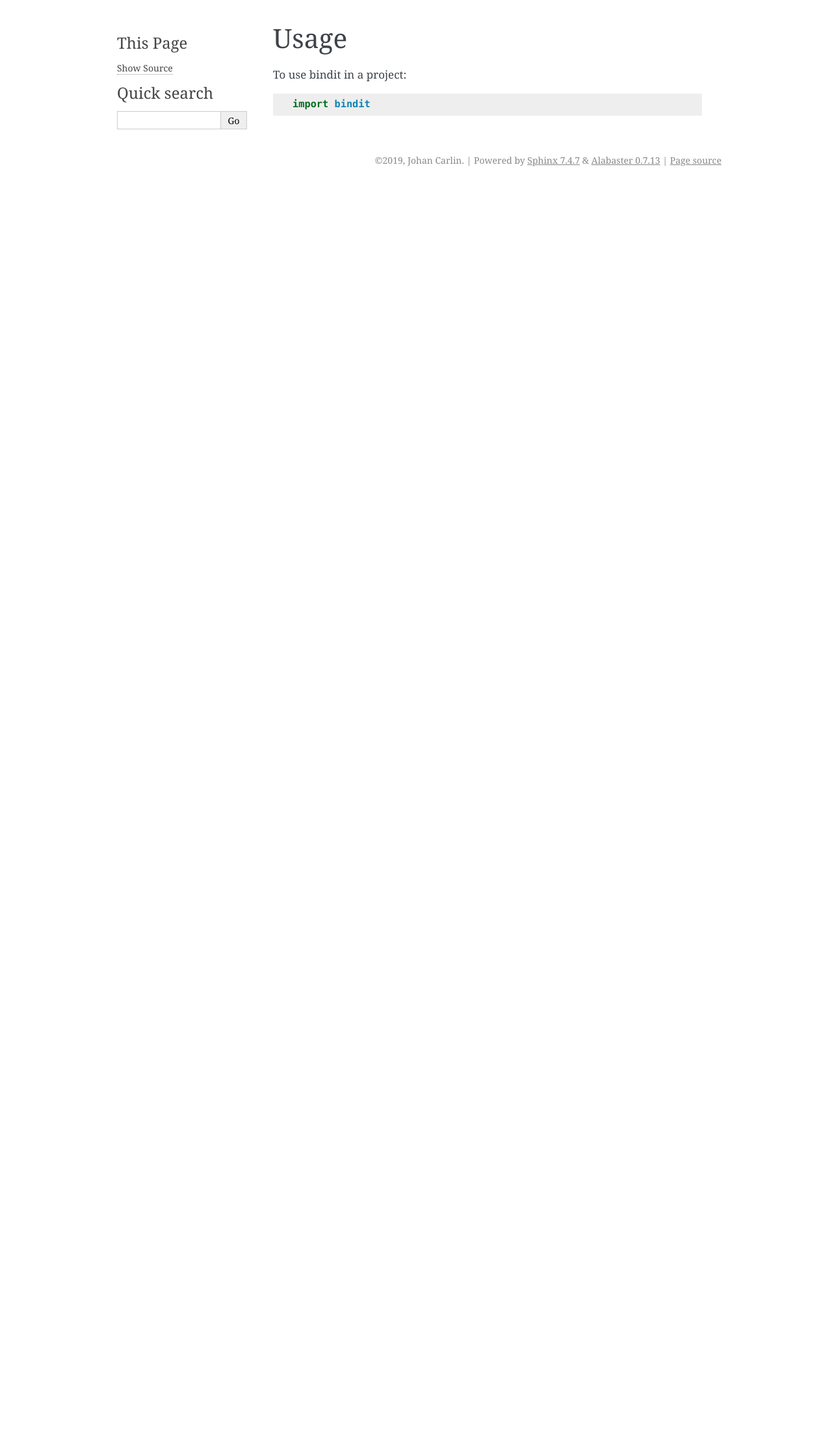
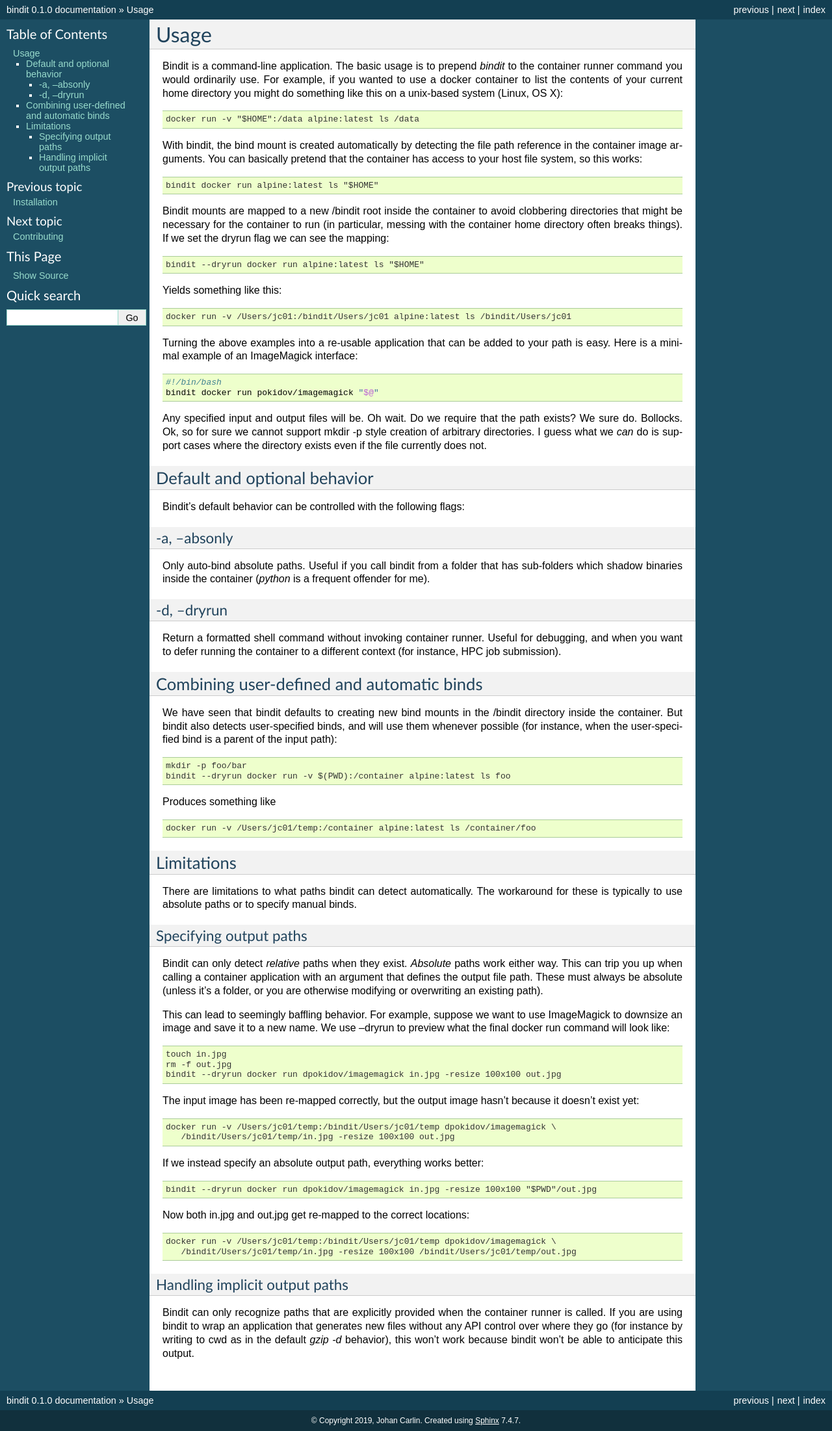
Before and after one commit to jooh/bindit, a Sphinx documentation site: the page built from docs/usage.rst, in a window 1280 px wide. Shown: the whole page at 65% size. Built offline with Sphinx 7.4.7, drawn with Linux system fonts in a browser that asks for light colours; pages that are not in the unit, such as notebooks, are missing from menus; before the commit the page ends 900 px from its top, so only the background shows below that.

Commit message:
docs working

```diff
--- a/docs/conf.py
+++ b/docs/conf.py
@@ -33,7 +33,8 @@ import bindit
 
 # Add any Sphinx extension module names here, as strings. They can be
 # extensions coming with Sphinx (named 'sphinx.ext.*') or your custom ones.
-extensions = ["sphinx.ext.autodoc", "sphinx.ext.viewcode"]
+extensions = ["sphinx.ext.autodoc", "sphinx.ext.viewcode", "sphinx.ext.napoleon",
+        "sphinxcontrib.fulltoc"]
 
 # Add any paths that contain templates here, relative to this directory.
 templates_path = ["_templates"]
@@ -76,6 +77,8 @@ exclude_patterns = ["_build", "Thumbs.db", ".DS_Store"]
 # The name of the Pygments (syntax highlighting) style to use.
 pygments_style = "sphinx"
 
+highlight_language = "bash"
+
 # If true, `todo` and `todoList` produce output, else they produce nothing.
 todo_include_todos = False
 
@@ -85,7 +88,7 @@ todo_include_todos = False
 # The theme to use for HTML and HTML Help pages.  See the documentation for
 # a list of builtin themes.
 #
-html_theme = "alabaster"
+html_theme = "classic"
 
 # Theme options are theme-specific and customize the look and feel of a
 # theme further.  For a list of options available for each theme, see the
--- a/docs/usage.rst
+++ b/docs/usage.rst
@@ -2,6 +2,134 @@
 Usage
 =====
 
-To use bindit in a project::
+Bindit is a command-line application. The basic usage is to prepend `bindit` to the
+container runner command you would ordinarily use. For example, if you wanted to use a
+docker container to list the contents of your current home directory you might do
+something like this on a unix-based system (Linux, OS X):
 
-    import bindit
+.. code-block:: console
+
+    docker run -v "$HOME":/data alpine:latest ls /data
+
+With bindit, the bind mount is created automatically by detecting the file path
+reference in the container image arguments. You can basically pretend that the container
+has access to your host file system, so this works:
+
+.. code-block:: console
+
+    bindit docker run alpine:latest ls "$HOME"
+
+Bindit mounts are mapped to a new /bindit root inside the container to avoid clobbering
+directories that might be necessary for the container to run (in particular, messing
+with the container home directory often breaks things). If we set the dryrun flag we
+can see the mapping:
+
+.. code-block:: console
+
+   bindit --dryrun docker run alpine:latest ls "$HOME"
+
+Yields something like this:
+
+.. code-block:: console
+
+   docker run -v /Users/jc01:/bindit/Users/jc01 alpine:latest ls /bindit/Users/jc01
+
+Turning the above examples into a re-usable application that can be added to your path
+is easy. Here is a minimal example of an ImageMagick interface:
+
+.. code-block:: bash
+
+   #!/bin/bash
+   bindit docker run pokidov/imagemagick "$@"
+
+Any specified input and output files will be. Oh wait. Do we require that the path
+exists? We sure do. Bollocks. Ok, so for sure we cannot support mkdir -p style creation
+of arbitrary directories. I guess what we *can* do is support cases where the directory
+exists even if the file currently does not.
+
+Default and optional behavior
+-----------------------------
+
+Bindit's default behavior can be controlled with the following flags:
+
+-a, --absonly
+~~~~~~~~~~~~~
+
+Only auto-bind absolute paths. Useful if you call bindit from a folder that has
+sub-folders which shadow binaries inside the container (`python` is a frequent offender
+for me).
+
+-d, --dryrun
+~~~~~~~~~~~~
+
+Return a formatted shell command without invoking container runner. Useful for
+debugging, and when you want to defer running the container to a different context (for
+instance, HPC job submission).
+
+Combining user-defined and automatic binds
+------------------------------------------
+
+We have seen that bindit defaults to creating new bind mounts in the /bindit directory
+inside the container. But bindit also detects user-specified binds, and will use them
+whenever possible (for instance, when the user-specified bind is a parent of the input
+path):
+
+.. code-block:: console
+
+    mkdir -p foo/bar
+    bindit --dryrun docker run -v $(PWD):/container alpine:latest ls foo
+
+Produces something like
+
+.. code-block:: console
+
+   docker run -v /Users/jc01/temp:/container alpine:latest ls /container/foo
+
+Limitations
+-----------
+
+There are limitations to what paths bindit can detect automatically. The workaround for
+these is typically to use absolute paths or to specify manual binds.
+
+Specifying output paths
+~~~~~~~~~~~~~~~~~~~~~~~
+Bindit can only detect *relative* paths when they exist. *Absolute* paths work either way. This can trip you up when calling a container application with an argument that defines the output file path. These must always be absolute (unless it's a folder, or you are otherwise modifying or overwriting an existing path).
+
+This can lead to seemingly baffling behavior. For example, suppose we want to use
+ImageMagick to downsize an image and save it to a new name. We use --dryrun to preview
+what the final docker run command will look like:
+
+.. code-block:: console
+
+   touch in.jpg
+   rm -f out.jpg
+   bindit --dryrun docker run dpokidov/imagemagick in.jpg -resize 100x100 out.jpg
+
+The input image has been re-mapped correctly, but the output image hasn't because it
+doesn't exist yet:
+
+.. code-block:: console
+
+   docker run -v /Users/jc01/temp:/bindit/Users/jc01/temp dpokidov/imagemagick \
+      /bindit/Users/jc01/temp/in.jpg -resize 100x100 out.jpg
+
+If we instead specify an absolute output path, everything works better:
+
+.. code-block:: console
+
+   bindit --dryrun docker run dpokidov/imagemagick in.jpg -resize 100x100 "$PWD"/out.jpg
+
+Now both in.jpg and out.jpg get re-mapped to the correct locations:
+
+.. code-block:: console
+
+   docker run -v /Users/jc01/temp:/bindit/Users/jc01/temp dpokidov/imagemagick \
+      /bindit/Users/jc01/temp/in.jpg -resize 100x100 /bindit/Users/jc01/temp/out.jpg
+
+Handling implicit output paths
+~~~~~~~~~~~~~~~~~~~~~~~~~~~~~~
+Bindit can only recognize paths that are explicitly provided when the container runner
+is called. If you are using bindit to wrap an application that generates new files
+without any API control over where they go (for instance by writing to cwd as in the
+default `gzip -d` behavior), this won't work because bindit won't be able to anticipate
+this output.
```
Also changed, not shown: docs/index.rst (+19 -4 lines), docs/installation.rst (+25 -27 lines).
